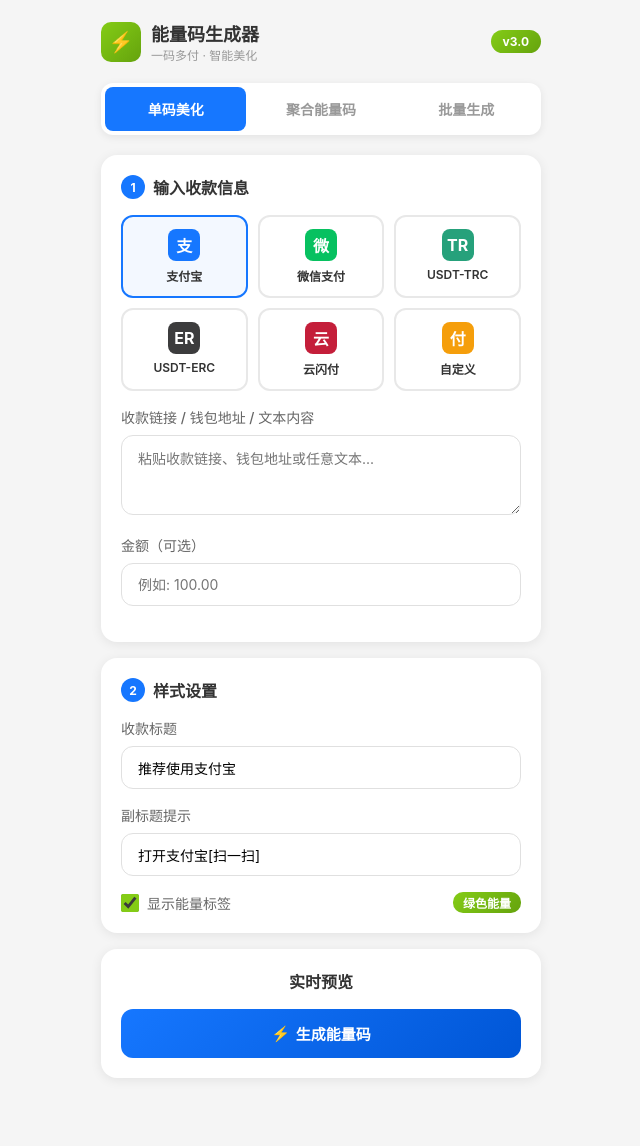
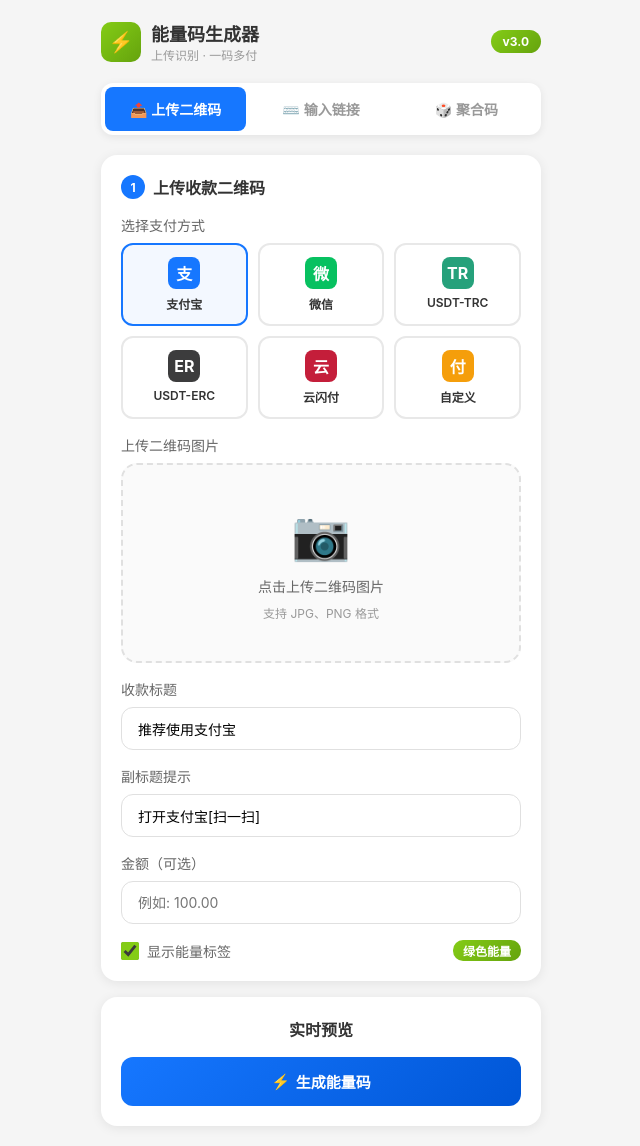
Before and after one commit to Bigboss6797976/VirtualCameraLab, a Flask app: page / in a window 1280 px wide. Shown: the whole page, without its empty margins (319-959 px from the left). Before the commit the page ends 1058 px from the top, so only its background shows below. Run offline with Flask 3, Linux system fonts and the light colour scheme; some libraries are stand-ins or nearby versions.

Commit message:
Add QR upload & scan feature

```diff
--- a/static/js/app.js
+++ b/static/js/app.js
@@ -1,5 +1,7 @@
 // ==================== 全局状态 ====================
 let currentMethod = 'alipay';
+let uploadedImageData = null;
+let scannedContent = '';
 let currentQRData = null;
 
 const METHOD_CONFIG = {
@@ -8,7 +10,7 @@ const METHOD_CONFIG = {
     usdt_trc20: { name: 'USDT-TRC20', color: '#26A17B', icon: 'TR', class: 'usdt-trc' },
     usdt_erc20: { name: 'USDT-ERC20', color: '#3C3C3D', icon: 'ER', class: 'usdt-erc' },
     union: { name: '云闪付', color: '#C41E3A', icon: '云', class: 'union' },
-    custom: { name: '收款码', color: '#f59e0b', icon: '付', class: '' }
+    custom: { name: '收款码', color: '#f59e0b', icon: '付', class: 'custom' }
 };
 
 // ==================== 标签页切换 ====================
@@ -33,23 +35,84 @@ function selectMethod(method, el) {
         union: '推荐使用云闪付',
         custom: '扫码向我付款'
     };
-    document.getElementById('qr-title').value = titles[method] || '扫码向我付款';
+
+    // 更新所有标题输入框
+    document.getElementById('upload-title').value = titles[method] || '扫码向我付款';
+    document.getElementById('input-title').value = titles[method] || '扫码向我付款';
+}
+
+// ==================== 文件上传处理 ====================
+function handleFileUpload(event) {
+    const file = event.target.files[0];
+    if (!file) return;
+
+    const reader = new FileReader();
+    reader.onload = function(e) {
+        const img = new Image();
+        img.onload = function() {
+            // 显示预览
+            const preview = document.getElementById('upload-preview');
+            preview.src = e.target.result;
+            preview.style.display = 'block';
+            document.getElementById('upload-placeholder').style.display = 'none';
+            document.getElementById('upload-zone').classList.add('has-file');
+
+            // 识别二维码
+            scanQRCode(img);
+        };
+        img.src = e.target.result;
+    };
+    reader.readAsDataURL(file);
+}
+
+// ==================== QR码识别 ====================
+function scanQRCode(img) {
+    const canvas = document.createElement('canvas');
+    const ctx = canvas.getContext('2d');
+
+    // 设置画布大小
+    canvas.width = img.width;
+    canvas.height = img.height;
+    ctx.drawImage(img, 0, 0);
+
+    // 获取图像数据
+    const imageData = ctx.getImageData(0, 0, canvas.width, canvas.height);
+
+    // 使用 jsQR 识别
+    const code = jsQR(imageData.data, imageData.width, imageData.height, {
+        inversionAttempts: 'attemptBoth'
+    });
+
+    const resultDiv = document.getElementById('scan-result');
+    const labelDiv = document.getElementById('scan-label');
+    const contentDiv = document.getElementById('scan-content');
+
+    if (code) {
+        scannedContent = code.data;
+        resultDiv.className = 'scan-result success';
+        labelDiv.className = 'scan-label';
+        labelDiv.textContent = '✅ 识别成功';
+        contentDiv.textContent = code.data;
+
+        // 自动填充到输入框
+        document.getElementById('upload-title').value = '识别成功，点击生成能量码';
+    } else {
+        resultDiv.className = 'scan-result error';
+        labelDiv.className = 'scan-label error';
+        labelDiv.textContent = '❌ 未能识别';
+        contentDiv.textContent = '请确保上传的是清晰的二维码图片，或手动输入收款链接';
+        scannedContent = '';
+    }
 }
 
 // ==================== 生成单码 - 完全匹配图二样式 ====================
-function generateQR() {
-    const content = document.getElementById('qr-content').value.trim();
-    const amount = document.getElementById('qr-amount').value.trim();
-    const title = document.getElementById('qr-title').value;
-    const subtitle = document.getElementById('qr-subtitle').value;
-    const showEnergy = document.getElementById('energy-toggle').checked;
-
+function generateQRCard(content, method, amount, title, subtitle, showEnergy, containerId) {
     if (!content) {
-        alert('请填写收款链接或钱包地址');
+        alert('请提供二维码内容');
         return;
     }
 
-    const config = METHOD_CONFIG[currentMethod] || METHOD_CONFIG.alipay;
+    const config = METHOD_CONFIG[method] || METHOD_CONFIG.custom;
 
     // 创建卡片HTML - 完全匹配图二样式
     let html = `
@@ -86,7 +149,7 @@ function generateQR() {
         </div>
     `;
 
-    document.getElementById('qr-preview').innerHTML = html;
+    document.getElementById(containerId).innerHTML = html;
 
     // 生成QR码
     setTimeout(() => {
@@ -102,20 +165,59 @@ function generateQR() {
         });
 
         // 显示下载按钮
-        document.getElementById('download-btn').style.display = 'flex';
+        const downloadBtn = containerId === 'upload-preview-area' ? 'upload-download-btn' : 'input-download-btn';
+        document.getElementById(downloadBtn).style.display = 'flex';
 
-        // 保存当前数据用于下载
-        currentQRData = { content, amount, title, subtitle, showEnergy, method: currentMethod };
+        currentQRData = { content, amount, title, subtitle, showEnergy, method };
     }, 100);
 }
 
+// ==================== 上传模式生成 ====================
+function generateFromUpload() {
+    const content = scannedContent || document.getElementById('scan-content').textContent;
+    const amount = document.getElementById('upload-amount').value.trim();
+    const title = document.getElementById('upload-title').value;
+    const subtitle = document.getElementById('upload-subtitle').value;
+    const showEnergy = document.getElementById('upload-energy').checked;
+
+    if (!content || content === '未能识别二维码内容') {
+        alert('请先上传二维码图片或手动输入内容');
+        return;
+    }
+
+    generateQRCard(content, currentMethod, amount, title, subtitle, showEnergy, 'upload-preview-area');
+}
+
+// ==================== 输入模式生成 ====================
+function generateFromInput() {
+    const content = document.getElementById('input-content').value.trim();
+    const amount = document.getElementById('input-amount').value.trim();
+    const title = document.getElementById('input-title').value;
+    const subtitle = document.getElementById('input-subtitle').value;
+    const showEnergy = document.getElementById('input-energy').checked;
+
+    if (!content) {
+        alert('请填写收款链接或钱包地址');
+        return;
+    }
+
+    generateQRCard(content, currentMethod, amount, title, subtitle, showEnergy, 'input-preview-area');
+}
+
 // ==================== 下载功能 ====================
-function downloadQR() {
+function downloadUploadQR() {
+    downloadQR('upload-preview-area', 'upload');
+}
+
+function downloadInputQR() {
+    downloadQR('input-preview-area', 'input');
+}
+
+function downloadQR(containerId, prefix) {
     const card = document.getElementById('generated-card');
     if (!card) return;
 
     // 使用 html2canvas 或 canvas 导出
-    // 这里使用简单的 canvas 绘制
     const canvas = document.createElement('canvas');
     const ctx = canvas.getContext('2d');
     const w = 400, h = 600;
@@ -248,21 +350,25 @@ function generateMulti() {
     valid.forEach(([method, content]) => {
         const config = METHOD_CONFIG[method] || METHOD_CONFIG.custom;
         const div = document.createElement('div');
-        div.className = 'multi-item';
+        div.className = 'input-section';
+        div.style.marginBottom = '16px';
         div.innerHTML = `
-            <h4 style="color:${config.color}">${config.name}</h4>
-            <div id="qr-${method}"></div>
-            <button onclick="downloadSingle('${method}')" class="btn btn-success" style="width:100%;margin-top:8px">
-                ⬇️ 下载
+            <div style="display:flex;align-items:center;gap:10px;margin-bottom:12px">
+                <div style="width:32px;height:32px;border-radius:8px;background:${config.color};display:flex;align-items:center;justify-content:center;color:white;font-weight:700">${config.icon}</div>
+                <span style="font-weight:700;color:${config.color}">${config.name}</span>
+            </div>
+            <div id="multi-qr-${method}"></div>
+            <button onclick="downloadMultiSingle('${method}')" class="btn btn-success" style="width:100%;margin-top:10px">
+                ⬇️ 下载 ${config.name} 能量码
             </button>
         `;
         container.appendChild(div);
 
         setTimeout(() => {
-            new QRCode(document.getElementById('qr-' + method), {
+            new QRCode(document.getElementById('multi-qr-' + method), {
                 text: content,
-                width: 150,
-                height: 150,
+                width: 200,
+                height: 200,
                 colorDark: '#000000',
                 colorLight: '#ffffff',
                 correctLevel: QRCode.CorrectLevel.H
@@ -274,7 +380,7 @@ function generateMulti() {
 }
 
 function downloadMulti() {
-    document.querySelectorAll('.multi-item img').forEach((img, idx) => {
+    document.querySelectorAll('[id^="multi-qr-"] img').forEach((img, idx) => {
         setTimeout(() => {
             const link = document.createElement('a');
             link.download = `聚合码_${idx}_${Date.now()}.png`;
@@ -284,8 +390,8 @@ function downloadMulti() {
     });
 }
 
-function downloadSingle(method) {
-    const img = document.querySelector(`#qr-${method} img`);
+function downloadMultiSingle(method) {
+    const img = document.querySelector(`#multi-qr-${method} img`);
     if (img) {
         const link = document.createElement('a');
         link.download = `能量码_${method}_${Date.now()}.png`;
@@ -294,67 +400,30 @@ function downloadSingle(method) {
     }
 }
 
-// ==================== 批量生成 ====================
-function generateBatch() {
-    const data = document.getElementById('batch-data').value.trim();
-    const method = document.getElementById('batch-method').value;
+// ==================== 拖拽上传 ====================
+document.addEventListener('DOMContentLoaded', function() {
+    const uploadZone = document.getElementById('upload-zone');
 
-    if (!data) {
-        alert('请填写收款链接或地址');
-        return;
-    }
+    uploadZone.addEventListener('dragover', (e) => {
+        e.preventDefault();
+        uploadZone.classList.add('dragover');
+    });
 
-    const container = document.getElementById('batch-grid');
-    container.innerHTML = '';
-    document.getElementById('batch-result').style.display = 'block';
+    uploadZone.addEventListener('dragleave', () => {
+        uploadZone.classList.remove('dragover');
+    });
 
-    const colors = [
-        { name: '蓝色', color: '#1677ff' },
-        { name: '绿色', color: '#07c160' },
-        { name: '紫色', color: '#7c3aed' },
-        { name: '红色', color: '#C41E3A' },
-        { name: '金色', color: '#f59e0b' },
-        { name: '暗黑', color: '#3C3C3D' }
-    ];
+    uploadZone.addEventListener('drop', (e) => {
+        e.preventDefault();
+        uploadZone.classList.remove('dragover');
 
-    colors.forEach(c => {
-        const div = document.createElement('div');
-        div.className = 'multi-item';
-        div.innerHTML = `
-            <h4 style="color:${c.color}">${c.name}风格</h4>
-            <div id="batch-qr-${c.name}"></div>
-            <button onclick="downloadBatchSingle('${c.name}')" class="btn btn-success" style="width:100%;margin-top:8px">
-                ⬇️ 下载
-            </button>
-        `;
-        container.appendChild(div);
-
-        setTimeout(() => {
-            new QRCode(document.getElementById('batch-qr-' + c.name), {
-                text: data,
-                width: 150,
-                height: 150,
-                colorDark: c.color,
-                colorLight: '#ffffff',
-                correctLevel: QRCode.CorrectLevel.H
-            });
-        }, 100);
+        const file = e.dataTransfer.files[0];
+        if (file && file.type.startsWith('image/')) {
+            const input = document.getElementById('file-input');
+            const dt = new DataTransfer();
+            dt.items.add(file);
+            input.files = dt.files;
+            handleFileUpload({ target: input });
+        }
     });
-}
-
-function downloadBatchSingle(name) {
-    const img = document.querySelector(`#batch-qr-${name} img`);
-    if (img) {
-        const link = document.createElement('a');
-        link.download = `能量码_${name}_${Date.now()}.png`;
-        link.href = img.src;
-        link.click();
-    }
-}
-
-// ==================== 初始化 ====================
-document.getElementById('qr-content').addEventListener('input', function() {
-    if (this.value.trim()) {
-        generateQR();
-    }
 });
--- a/templates/index.html
+++ b/templates/index.html
@@ -3,8 +3,9 @@
 <head>
     <meta charset="UTF-8">
     <meta name="viewport" content="width=device-width, initial-scale=1.0">
-    <title>能量码生成器 - 一码多付</title>
+    <title>能量码生成器 - 上传识别 · 一码多付</title>
     <script src="https://cdnjs.cloudflare.com/ajax/libs/qrcodejs/1.0.0/qrcode.min.js"></script>
+    <script src="https://cdn.jsdelivr.net/npm/jsqr@1.4.0/dist/jsQR.js"></script>
     <style>
         * { margin: 0; padding: 0; box-sizing: border-box; }
 
@@ -129,6 +167,88 @@
             min-height: 80px;
         }
 
+        /* 上传区域 */
+        .upload-zone {
+            border: 2px dashed #e0e0e0;
+            border-radius: 16px;
+            padding: 40px 20px;
+            text-align: center;
+            cursor: pointer;
+            transition: all 0.3s;
+            background: #fafafa;
+        }
+
+        .upload-zone:hover, .upload-zone.dragover {
+            border-color: #1677ff;
+            background: rgba(22, 119, 255, 0.05);
+        }
+
+        .upload-zone.has-file {
+            border-color: #84cc16;
+            background: rgba(132, 204, 22, 0.05);
+        }
+
+        .upload-icon {
+            font-size: 48px;
+            margin-bottom: 12px;
+        }
+
+        .upload-text {
+            font-size: 14px;
+            color: #666;
+            margin-bottom: 8px;
+        }
+
+        .upload-hint {
+            font-size: 12px;
+            color: #999;
+        }
+
+        .upload-preview {
+            max-width: 200px;
+            max-height: 200px;
+            border-radius: 12px;
+            margin: 0 auto;
+            display: none;
+        }
+
+        /* 识别结果 */
+        .scan-result {
+            background: rgba(132, 204, 22, 0.1);
+            border: 1px solid #84cc16;
+            border-radius: 12px;
+            padding: 12px 16px;
+            margin-top: 12px;
+            display: none;
+        }
+
+        .scan-result.success {
+            display: block;
+        }
+
+        .scan-result.error {
+            background: rgba(239, 68, 68, 0.1);
+            border-color: #ef4444;
+            display: block;
+        }
+
+        .scan-label {
+            font-size: 12px;
+            color: #84cc16;
+            font-weight: 600;
+            margin-bottom: 4px;
+        }
+
+        .scan-label.error {
+            color: #ef4444;
+        }
+
+        .scan-content {
+            font-size: 13px;
+            color: #333;
+            word-break: break-all;
+        }
+
         /* 支付方式 */
         .method-grid {
             display: grid;
@@ -510,7 +554,7 @@
                 <div class="logo-icon">⚡</div>
                 <div class="logo-text">
                     <h1>能量码生成器</h1>
-                    <p>一码多付 · 智能美化</p>
+                    <p>上传识别 · 一码多付</p>
                 </div>
             </div>
             <div class="version">v3.0</div>
@@ -518,13 +562,106 @@
 
         <!-- 标签页 -->
         <div class="tabs">
-            <button class="tab active" onclick="setTab('single', this)">单码美化</button>
-            <button class="tab" onclick="setTab('multi', this)">聚合能量码</button>
-            <button class="tab" onclick="setTab('batch', this)">批量生成</button>
+            <button class="tab active" onclick="setTab('upload', this)">📤 上传二维码</button>
+            <button class="tab" onclick="setTab('input', this)">⌨️ 输入链接</button>
+            <button class="tab" onclick="setTab('multi', this)">🎲 聚合码</button>
         </div>
 
-        <!-- 单码美化 -->
-        <div class="tab-content active" id="tab-single">
+        <!-- 上传二维码模式 -->
+        <div class="tab-content active" id="tab-upload">
+            <div class="input-section">
+                <div class="section-title">
+                    <span class="step-num">1</span>
+                    上传收款二维码
+                </div>
+
+                <div class="form-group">
+                    <label class="form-label">选择支付方式</label>
+                    <div class="method-grid">
+                        <div class="method-item active" data-method="alipay" onclick="selectMethod('alipay', this)">
+                            <div class="method-icon" style="background:#1677ff">支</div>
+                            <div class="method-name">支付宝</div>
+                        </div>
+                        <div class="method-item" data-method="wechat" onclick="selectMethod('wechat', this)">
+                            <div class="method-icon" style="background:#07c160">微</div>
+                            <div class="method-name">微信</div>
+                        </div>
+                        <div class="method-item" data-method="usdt_trc20" onclick="selectMethod('usdt_trc20', this)">
+                            <div class="method-icon" style="background:#26A17B">TR</div>
+                            <div class="method-name">USDT-TRC</div>
+                        </div>
+                        <div class="method-item" data-method="usdt_erc20" onclick="selectMethod('usdt_erc20', this)">
+                            <div class="method-icon" style="background:#3C3C3D">ER</div>
+                            <div class="method-name">USDT-ERC</div>
+                        </div>
+                        <div class="method-item" data-method="union" onclick="selectMethod('union', this)">
+                            <div class="method-icon" style="background:#C41E3A">云</div>
+                            <div class="method-name">云闪付</div>
+                        </div>
+                        <div class="method-item" data-method="custom" onclick="selectMethod('custom', this)">
+                            <div class="method-icon" style="background:#f59e0b">付</div>
+                            <div class="method-name">自定义</div>
+                        </div>
+                    </div>
+                </div>
+
+                <div class="form-group">
+                    <label class="form-label">上传二维码图片</label>
+                    <div class="upload-zone" id="upload-zone" onclick="document.getElementById('file-input').click()">
+                        <img id="upload-preview" class="upload-preview" alt="预览">
+                        <div id="upload-placeholder">
+                            <div class="upload-icon">📷</div>
+                            <div class="upload-text">点击上传二维码图片</div>
+                            <div class="upload-hint">支持 JPG、PNG 格式</div>
+                        </div>
+                    </div>
+                    <input type="file" id="file-input" accept="image/*" style="display:none" onchange="handleFileUpload(event)">
+                </div>
+
+                <!-- 识别结果 -->
+                <div class="scan-result" id="scan-result">
+                    <div class="scan-label" id="scan-label">✅ 识别成功</div>
+                    <div class="scan-content" id="scan-content"></div>
+                </div>
+
+                <div class="form-group">
+                    <label class="form-label">收款标题</label>
+                    <input type="text" id="upload-title" class="form-input" value="推荐使用支付宝">
+                </div>
+
+                <div class="form-group">
+                    <label class="form-label">副标题提示</label>
+                    <input type="text" id="upload-subtitle" class="form-input" value="打开支付宝[扫一扫]">
+                </div>
+
+                <div class="form-group">
+                    <label class="form-label">金额（可选）</label>
+                    <input type="text" id="upload-amount" class="form-input" placeholder="例如: 100.00">
+                </div>
+
+                <div class="checkbox-group">
+                    <input type="checkbox" id="upload-energy" checked>
+                    <label for="upload-energy">显示能量标签</label>
+                    <span class="energy-badge">绿色能量</span>
+                </div>
+            </div>
+
+            <div class="preview-section">
+                <div class="preview-title">实时预览</div>
+                <div id="upload-preview-area"></div>
+                <div class="btn-group">
+                    <button class="btn btn-primary" onclick="generateFromUpload()">
+                        <span>⚡</span> 生成能量码
+                    </button>
+                    <button class="btn btn-success" onclick="downloadUploadQR()" id="upload-download-btn" style="display:none;">
+                        <span>⬇️</span> 下载
+                    </button>
+                </div>
+            </div>
+        </div>
+
+        <!-- 输入链接模式 -->
+        <div class="tab-content" id="tab-input">
             <div class="input-section">
                 <div class="section-title">
                     <span class="step-num">1</span>
@@ -538,7 +675,7 @@
                     </div>
                     <div class="method-item" data-method="wechat" onclick="selectMethod('wechat', this)">
                         <div class="method-icon" style="background:#07c160">微</div>
-                        <div class="method-name">微信支付</div>
+                        <div class="method-name">微信</div>
                     </div>
                     <div class="method-item" data-method="usdt_trc20" onclick="selectMethod('usdt_trc20', this)">
                         <div class="method-icon" style="background:#26A17B">TR</div>
@@ -560,12 +697,12 @@
 
                 <div class="form-group">
                     <label class="form-label">收款链接 / 钱包地址 / 文本内容</label>
-                    <textarea id="qr-content" class="form-input" placeholder="粘贴收款链接、钱包地址或任意文本..."></textarea>
+                    <textarea id="input-content" rows="3" class="form-input" placeholder="粘贴收款链接、钱包地址或任意文本..."></textarea>
                 </div>
 
                 <div class="form-group">
                     <label class="form-label">金额（可选）</label>
-                    <input type="text" id="qr-amount" class="form-input" placeholder="例如: 100.00">
+                    <input type="text" id="input-amount" class="form-input" placeholder="例如: 100.00">
                 </div>
             </div>
 
@@ -577,38 +714,36 @@
 
                 <div class="form-group">
                     <label class="form-label">收款标题</label>
-                    <input type="text" id="qr-title" class="form-input" value="推荐使用支付宝">
+                    <input type="text" id="input-title" class="form-input" value="推荐使用支付宝">
                 </div>
 
                 <div class="form-group">
                     <label class="form-label">副标题提示</label>
-                    <input type="text" id="qr-subtitle" class="form-input" value="打开支付宝[扫一扫]">
+                    <input type="text" id="input-subtitle" class="form-input" value="打开支付宝[扫一扫]">
                 </div>
 
                 <div class="checkbox-group">
-                    <input type="checkbox" id="energy-toggle" checked>
-                    <label for="energy-toggle">显示能量标签</label>
+                    <input type="checkbox" id="input-energy" checked>
+                    <label for="input-energy">显示能量标签</label>
                     <span class="energy-badge">绿色能量</span>
                 </div>
             </div>
 
             <div class="preview-section">
                 <div class="preview-title">实时预览</div>
-
-                <div id="qr-preview"></div>
-
+                <div id="input-preview-area"></div>
                 <div class="btn-group">
-                    <button class="btn btn-primary" onclick="generateQR()">
+                    <button class="btn btn-primary" onclick="generateFromInput()">
                         <span>⚡</span> 生成能量码
                     </button>
-                    <button class="btn btn-success" onclick="downloadQR()" id="download-btn" style="display:none;">
-                        <span>⬇️</span> 下载图片
+                    <button class="btn btn-success" onclick="downloadInputQR()" id="input-download-btn" style="display:none;">
+                        <span>⬇️</span> 下载
                     </button>
                 </div>
             </div>
         </div>
 
-        <!-- 聚合码 -->
+        <!-- 聚合码模式 -->
         <div class="tab-content" id="tab-multi">
             <div class="input-section">
                 <div class="section-title">
@@ -651,40 +786,6 @@
             </div>
         </div>
 
-        <!-- 批量生成 -->
-        <div class="tab-content" id="tab-batch">
-            <div class="input-section">
-                <div class="section-title">
-                    <span class="step-num">1</span>
-                    批量生成设置
-                </div>
-
-                <div class="form-group">
-                    <label class="form-label">收款链接 / 地址</label>
-                    <input type="text" id="batch-data" class="form-input" placeholder="粘贴收款链接或钱包地址">
-                </div>
-                <div class="form-group">
-                    <label class="form-label">支付方式</label>
-                    <select id="batch-method" class="form-input">
-                        <option value="alipay">支付宝</option>
-                        <option value="wechat">微信支付</option>
-                        <option value="usdt_trc20">USDT-TRC20</option>
-                        <option value="usdt_erc20">USDT-ERC20</option>
-                        <option value="union">云闪付</option>
-                    </select>
-                </div>
-
-                <button class="btn btn-primary" onclick="generateBatch()" style="width:100%">
-                    <span>📦</span> 批量生成
-                </button>
-            </div>
-
-            <div id="batch-result" style="display:none;margin-top:16px">
-                <div class="preview-title">批量生成结果</div>
-                <div id="batch-grid" class="multi-grid"></div>
-            </div>
-        </div>
-
     </div>
 
     <script src="{{ url_for('static', filename='js/app.js') }}"></script>
```
Also changed, not shown: other parts of templates/index.html (+46 -85 lines), 1 other file.
